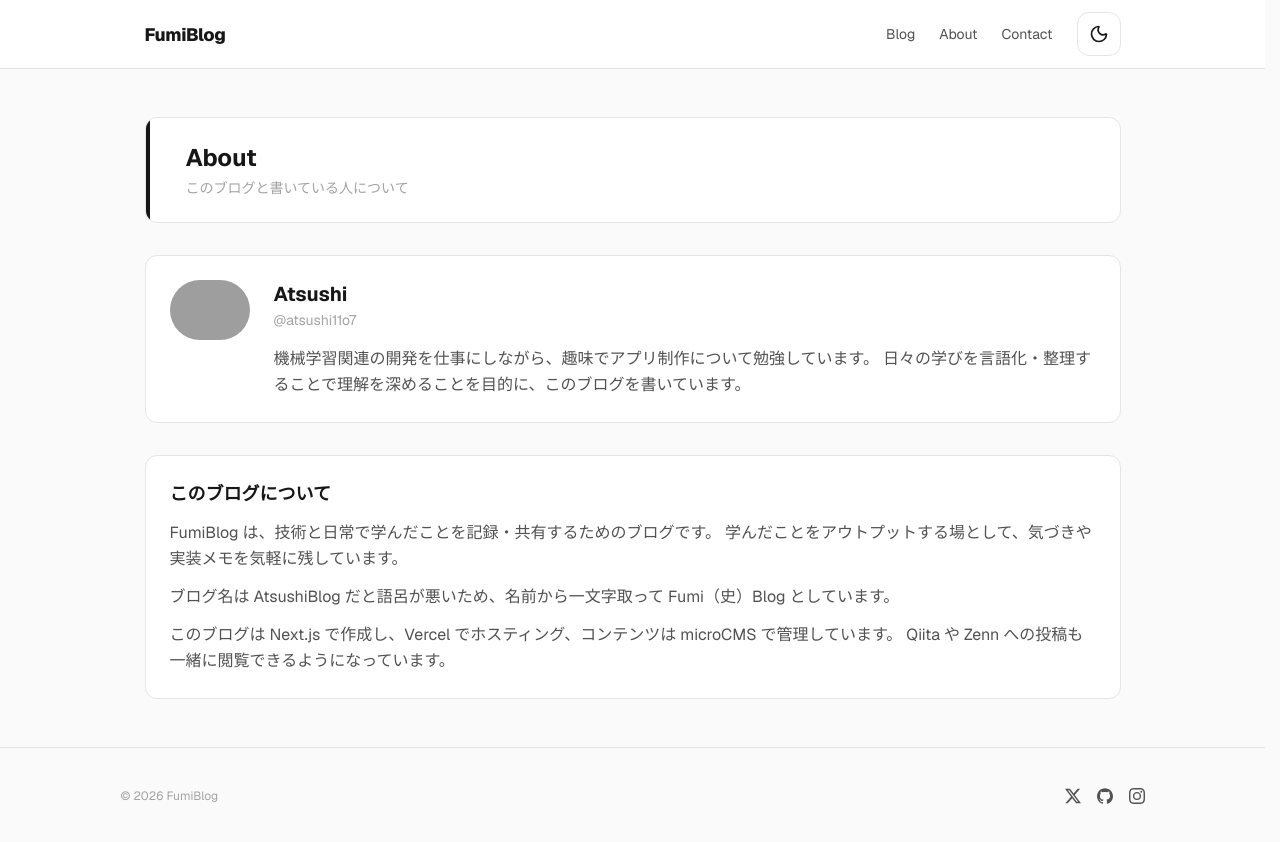
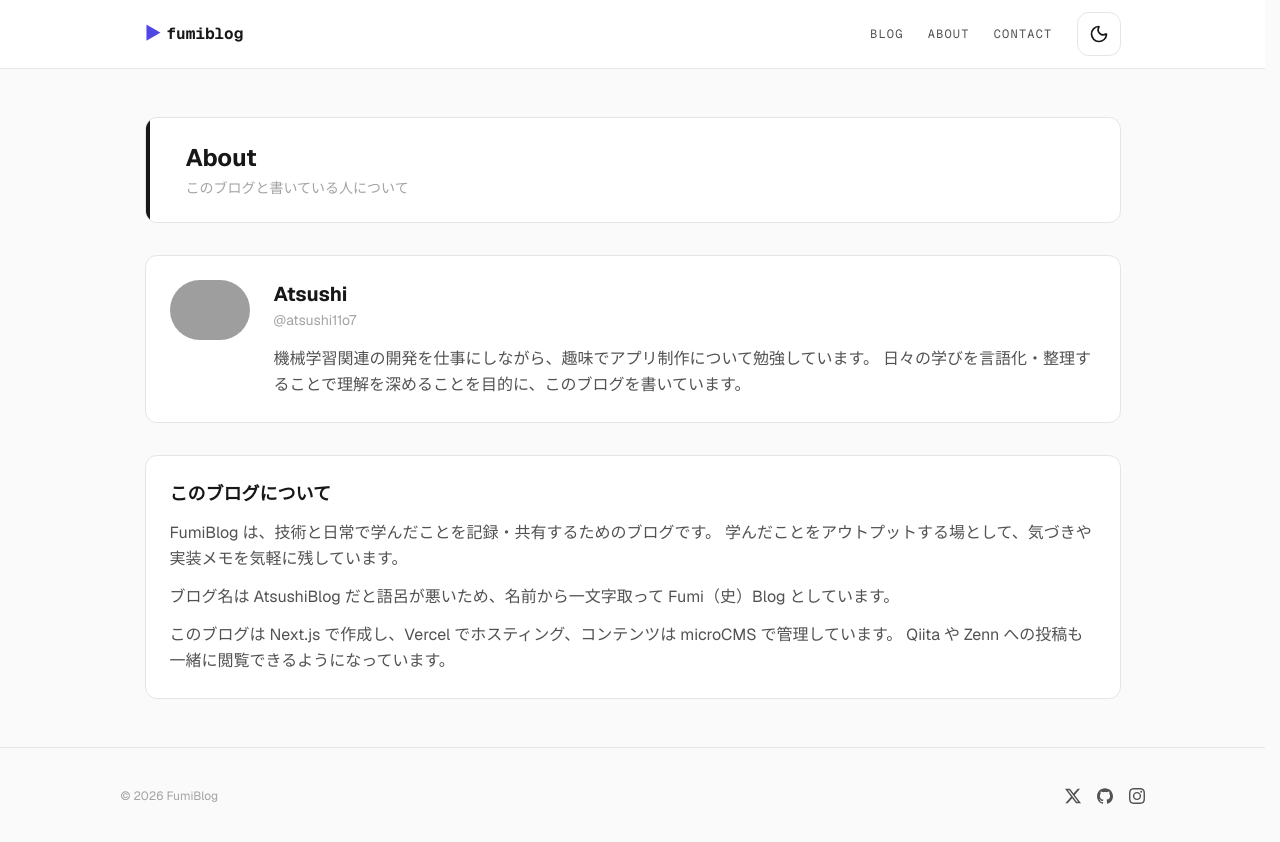
Before and after one commit to atsushi11o7/fumiblog, a Next.js app: page /about in a window 1280 px wide. Built offline with nearby package versions, Linux system fonts and the light colour scheme; no server answers; grey boxes are pictures that could not be loaded.

Commit message:
Restyle Logo and NavLink with mono typography

```diff
--- a/src/components/atoms/Logo/Logo.tsx
+++ b/src/components/atoms/Logo/Logo.tsx
@@ -1,33 +1,23 @@
-import React from 'react';
 import Link from 'next/link';
 
 export interface LogoProps {
-  /**
-   * Link href
-   */
   href?: string;
-  /**
-   * Logo text
-   */
   text?: string;
-  /**
-   * Additional CSS classes
-   */
   className?: string;
 }
 
 export function Logo({
   href = '/',
-  text = 'FumiBlog',
+  text = 'fumiblog',
   className = '',
 }: LogoProps) {
   return (
     <Link
       href={href}
-      className={`tt text-foreground font-extrabold text-[18px] hover:opacity-80 no-underline ${className}`.trim()}
-      style={{ letterSpacing: '-0.02em' }}
+      className={`mono inline-flex items-center gap-1.5 text-foreground font-bold text-base no-underline hover:opacity-80 transition-opacity ${className}`.trim()}
     >
-      {text}
+      <span className="text-cat-accent" aria-hidden="true">▶</span>
+      <span>{text}</span>
     </Link>
   );
 }
--- a/src/components/atoms/NavLink/NavLink.tsx
+++ b/src/components/atoms/NavLink/NavLink.tsx
@@ -1,31 +1,13 @@
-import React from 'react';
 import Link from 'next/link';
+import type { CSSProperties, ReactNode } from 'react';
 
 export interface NavLinkProps {
-  /**
-   * Link href
-   */
   href: string;
-  /**
-   * Link text
-   */
-  children: React.ReactNode;
-  /**
-   * Active state
-   */
+  children: ReactNode;
   active?: boolean;
-  /**
-   * Additional CSS classes
-   */
   className?: string;
-  /**
-   * Click handler
-   */
   onClick?: () => void;
-  /**
-   * Inline styles
-   */
-  style?: React.CSSProperties;
+  style?: CSSProperties;
 }
 
 export function NavLink({
@@ -36,13 +18,17 @@ export function NavLink({
   onClick,
   style,
 }: NavLinkProps) {
-  const baseClasses = 'tt text-sm text-secondary no-underline transition-all duration-300 hover:text-foreground';
-  const activeClasses = active ? 'text-foreground' : '';
-  const classes = `${baseClasses} ${activeClasses} ${className}`.trim();
+  const base = 'mono text-xs uppercase tracking-widest no-underline transition-colors duration-200';
+  const state = active
+    ? 'text-cat-accent font-semibold'
+    : 'text-secondary hover:text-foreground';
+  const classes = `${base} ${state} ${className}`.trim();
 
   return (
     <Link href={href} className={classes} onClick={onClick} style={style}>
+      {active && <span aria-hidden="true">[ </span>}
       {children}
+      {active && <span aria-hidden="true"> ]</span>}
     </Link>
   );
 }
```
